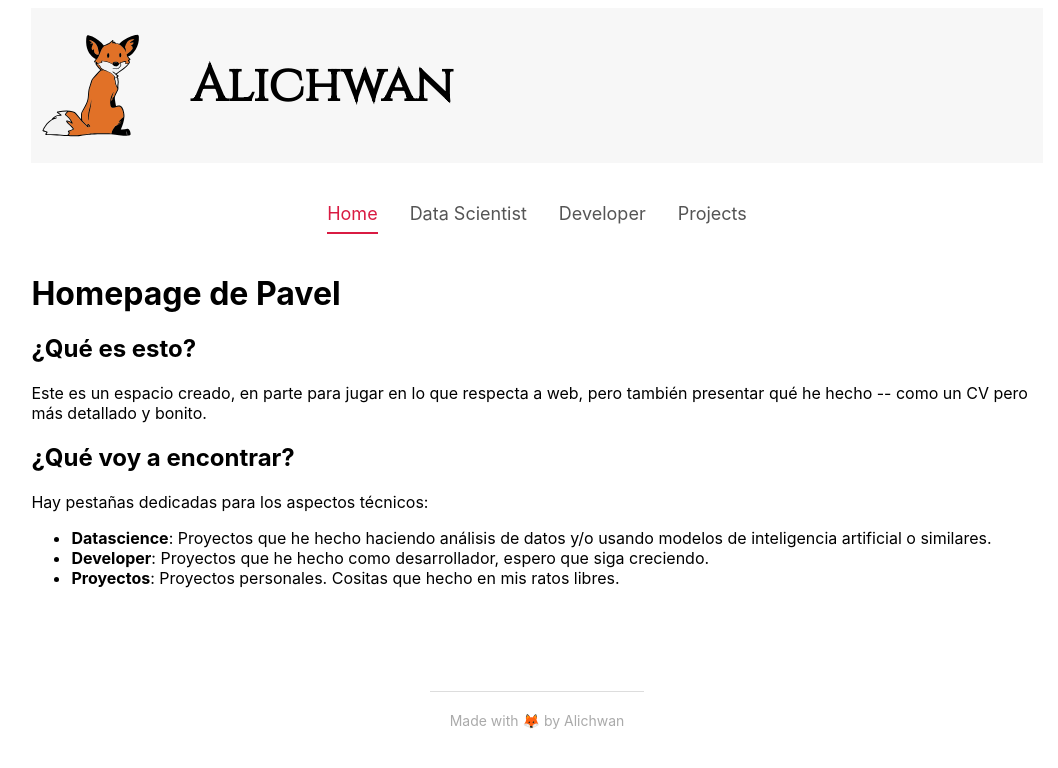
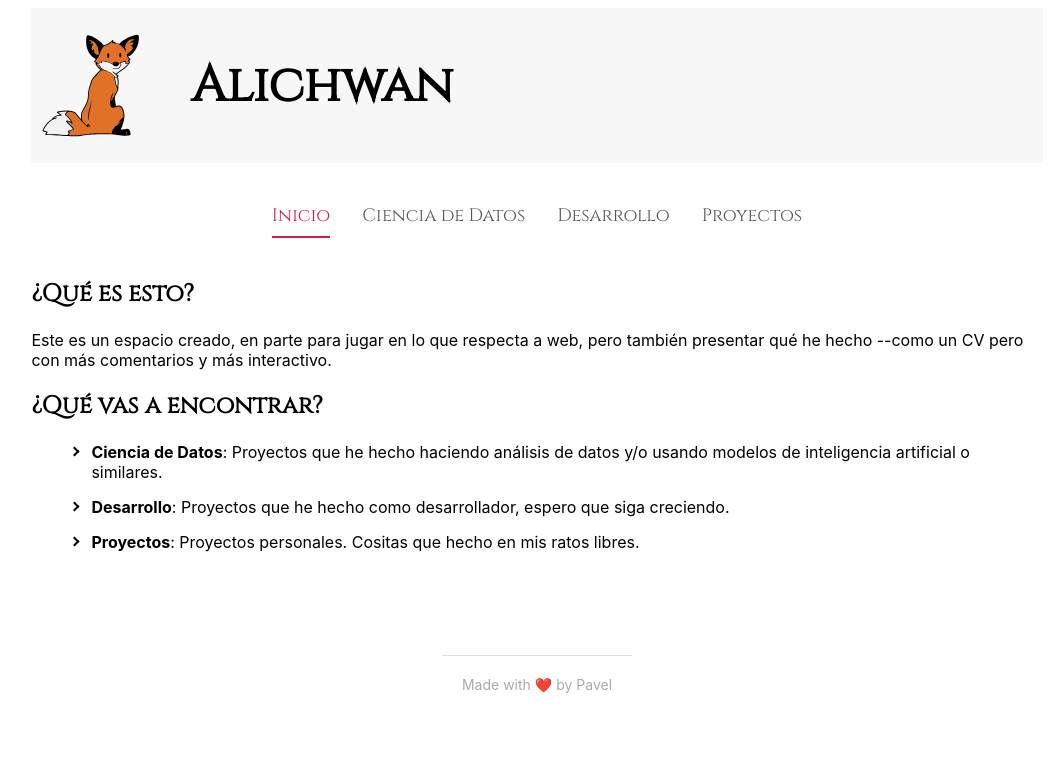
Before and after one commit to alichwan/HomePage, a Svelte app: page / in a window 1280 px wide. Shown: the top 768 px of the page, without its empty margins (103-1161 px from the left). Built offline with nearby package versions, Linux system fonts and the light colour scheme.

Commit message:
cambio de fonts de h2, h3 y tabs para pantallas grandes. textos de database cambiadas. cambios en diseño de tarjeta, se añade linea roja. Footer, se cambia el zorro por un corazon

```diff
--- a/src/App.svelte
+++ b/src/App.svelte
@@ -8,8 +8,8 @@
 	import ProjectsTab from './components/ProjectsTab.svelte';
 
 	// Tabs
-	let items = ['Home','Data Scientist', 'Developer', 'Projects'];
-	let activeItem = 'Home';
+	let items = ['Inicio','Ciencia de Datos', 'Desarrollo', 'Proyectos'];
+	let activeItem = 'Inicio';
 	const tabChange = (e) => {
 		activeItem = e.detail;
 	}
@@ -19,13 +19,13 @@
 <Header/>
 	<main>
 		<Tabs {activeItem} {items} on:tabChange={tabChange}/>
-		{#if activeItem == 'Home'}
+		{#if activeItem == 'Inicio'}
 			<Home/>
-		{:else if activeItem === 'Data Scientist'}
+		{:else if activeItem === 'Ciencia de Datos'}
 			<DataScientistTab />
-		{:else if activeItem === 'Developer'}
+		{:else if activeItem === 'Desarrollo'}
 			<DeveloperTab />
-			{:else if activeItem === 'Projects'}
+			{:else if activeItem === 'Proyectos'}
 			<ProjectsTab />
 		{/if}
 	</main>
--- a/src/components/DataScientistTab.svelte
+++ b/src/components/DataScientistTab.svelte
@@ -11,7 +11,7 @@
 </script>
 
 <div class="data-div">
-  <h1>Proyectos de ciencias de datos</h1>
+  <h2>Proyectos de ciencias de datos</h2>
   <p>
     Estos son algunos de los proyectos que he hecho como cientifico de datos.
     Esto es, haciendo análisis y limpieza de datos; creando modelos de clasificación;
@@ -21,7 +21,7 @@
 </div>
 
 <style>
-  /* .data-div {
-    background-color: rgba(145, 255, 187,0.2);
-  } */
+  h2 {
+    font-family: 'Cinzel', Arial, Helvetica, sans-serif;
+  }
 </style>
--- a/src/components/DeveloperTab.svelte
+++ b/src/components/DeveloperTab.svelte
@@ -11,16 +11,17 @@
 </script>
 
 <div class="data-div">
-  <h1>Proyectos como desarollador</h1>
+  <h2>Proyectos como desarollador</h2>
   <p>
-    Estos son algunos de los proyectos que he hecho como desarrollador.
-    Me interesa más la parte de front-end que de back-end. Sin embargo, ambas me llaman mucho la atención.
+    Estos son trabajos que he hecho como desarrollador.
+    <br>
+    Si bien me interesa tanto el desarrollo en frontend como en backend, el primero me llama más la atención.
   </p>
   <CardsList {info}/>
 </div>
 
 <style>
-  /* .dev-div {
-    background-color: rgba(145, 213, 255, 0.2);
-  } */
+  h2 {
+    font-family: 'Cinzel', Arial, Helvetica, sans-serif;
+  }
 </style>
--- a/src/components/Footer.svelte
+++ b/src/components/Footer.svelte
@@ -1,5 +1,5 @@
 <footer>
-  <div class="copyright">Made with 🦊 by Alichwan</div>
+  <div class="copyright">Made with ❤️ by Pavel</div>
 </footer>
 
 <style>
--- a/src/components/Header.svelte
+++ b/src/components/Header.svelte
@@ -17,7 +17,7 @@
   h1{
     position: relative;
     text-align: center;
-    margin-left: 5%;
+    margin-left: 7%;
     margin-right: 5%;
     font-size: 40px;
     font-family: 'Cinzel', Arial, Helvetica, sans-serif;
--- a/src/components/Home.svelte
+++ b/src/components/Home.svelte
@@ -3,23 +3,38 @@
 </script>
 
 <div class="home-div">
-  <h1>Homepage de Pavel</h1>
   <h2>¿Qué es esto?</h2>
   <p>
     Este es un espacio creado, en parte para jugar en lo que respecta a web,
-    pero también presentar qué he hecho -- como un CV pero más detallado y bonito.
+    pero también presentar qué he hecho --como un CV pero con más comentarios y más interactivo.
   </p>
-  <h2>¿Qué voy a encontrar?</h2>
-  <p>
-    Hay pestañas dedicadas para los aspectos técnicos:
-  </p>
+  <h2>¿Qué vas a encontrar?</h2>
     <ul>
-      <li><strong>Datascience</strong>: Proyectos que he hecho haciendo análisis de datos y/o usando modelos de inteligencia artificial o similares.</li>
-      <li><strong>Developer</strong>: Proyectos que he hecho como desarrollador, espero que siga creciendo.</li>
+      <li><strong>Ciencia de Datos</strong>: Proyectos que he hecho haciendo análisis de datos y/o usando modelos de inteligencia artificial o similares.</li>
+      <li><strong>Desarrollo</strong>: Proyectos que he hecho como desarrollador, espero que siga creciendo.</li>
       <li><strong>Proyectos</strong>: Proyectos personales. Cositas que hecho en mis ratos libres.</li>
     </ul>
 </div>
 
 <style>
-
+  h2 {
+    font-family: 'Cinzel', Arial, Helvetica, sans-serif;
+  }
+  li {
+    margin-bottom: 15px;
+    list-style: none;
+    position: relative;
+    padding: 0 0 0 20px;
+  }
+  li::before {
+    content: "";
+    position: absolute;
+    left: 0;
+    top: 6px;
+    height: 5px;
+    width: 5px;
+    border: 1px solid black;
+    border-width: 2px 2px 0 0;
+    transform: rotate(45deg);
+  }
 </style>
--- a/src/shared/Card.svelte
+++ b/src/shared/Card.svelte
@@ -4,7 +4,7 @@
 <style>
   .card{
     background: #fff;
-    padding: 20px;
+    padding: 10px;
     border-radius: 6px;
     box-shadow: 0px 2px 4px rgba(0, 0, 0, 0.1);
   }
--- a/src/shared/CardDetails.svelte
+++ b/src/shared/CardDetails.svelte
@@ -7,20 +7,25 @@
   // handle details
   const handleDetails = (id) => {
     showDetails = !showDetails;
-  }
+  };
+
+  const handleBody = (text) => {
+    console.log(text);
+    return text.replace("\n","<br>");
+  };
 
 </script>
 
 <Card>
   <div class="card">
-    <h3>{ card.title }</h3>
+    <h3 class="title">{ card.title }</h3>
     <div class="answer" on:click={()=> handleDetails(card.id)}>
       {#if showDetails}
-        <span class="place">{ card.place }</span>
-        <span class="dates">{ card.dates }</span>
-        <span class="where">{ card.where }</span>
-        <span class="body">{ card.body }</span>
-        {#if card.observations.length > 0}
+        <span class="at">{ card.at }</span>
+        <span class="dates">📆 { card.dates }</span>
+        <span class="where">🌎 { card.where }</span>
+        <span class="body">{ handleBody(card.body) }</span>
+        {#if card.observations}
           <span class="observations">Observaciones: { card.observations }</span>
         {/if}
 			{:else }
@@ -52,7 +57,22 @@
   .read-more{
     color: rgb(143, 143, 143);
   }
+  .title {
+    font-family: 'Cinzel', Arial, Helvetica, sans-serif;
+  }
   .observations{
+    color: rgb(130, 130, 130);
+  }
+  .dates{
     color: rgb(170, 170, 170);
   }
+  .where{
+    color: rgb(170, 170, 170);
+  }
+  .at {
+    font-weight: 500;
+  }
+  .body {
+    border-left: 2px solid #d91b42;
+  }
 </style>
--- a/src/shared/Tabs.svelte
+++ b/src/shared/Tabs.svelte
@@ -54,6 +54,7 @@
     font-size: 18px;
     color: #555;
     cursor: pointer;
+    font-family: 'Cinzel', Arial, Helvetica, sans-serif;
   }
   .active{
     color: #d91b42;
--- a/src/stores/DataScienceStore.js
+++ b/src/stores/DataScienceStore.js
@@ -5,20 +5,20 @@ const DataScienceStore = writable(
     {
       id: 1,
       title: "Desarrollo de clasificación de proyectos",
-      place: "Corporación de Fomento de la Producción (CORFO)",
-      dates: "01/2022-07/2022",
+      at: "Corporación de Fomento de la Producción (CORFO)",
+      dates: "enero 2022 - julio 2022",
       where: "Santiago, Chile",
-      body: "Aumento de información disponible en base de datos al automatizar la clasificación de proyectos en variadas dimensiones.",
+      body: "CORFO tiene que tratar con una gran cantidad de proyectos que postulan a fondos concursables. Además, mucha información es omitida por los postulantes, pero que a CORFO le gustaría saber. Se busca automatizar la clasificación de proyectos para distintos atributos como son el mercado objetivo al que pertenece el proyecto, si sigue un modelo de economía circular o no, si sigue un enfoque de desarrollo sustentable, entre otros. Se hace procesamiento de los atributos de texto de los proyectos como fuente principal de información para la clasificación.",
       observations: ""
     },
     {
       id: 2,
       title: "Desarrollo de métricas para evitar proyectos duplicados",
-      place: "Corporación de Fomento de la Producción (CORFO)",
-      dates: "08/2020-12/2020",
+      at: "Corporación de Fomento de la Producción (CORFO)",
+      dates: "agosto 2020 - diciembre 2020",
       where: "Santiago, Chile",
-      body: "Reducir la cantidad de proyectos duplicados al crear una métrica que considere similaridad en proyectos postulados. Procesamiento de texto de proyectos para poder aumentar las fuentes de información disponible al crear la métrica",
-      observations: ""
+      body: "CORFO, para promover la innovación, reparte fondos en distintos concursos, donde los mejores proyectos postulados llegan a recibir dichos fondos. Al haber una gran cantidad de proyectos, es posible que se repitan (de manera consciente o inconsciente) algunos proyectos. Para reducir la cantidad de proyectos duplicados se cre una métrica que considere similaridad en proyectos postulados y se hace un ordenamiento de los más similares, permitiendo un posterior análisis por parte de expertos. Además se hizo procesamiento de texto de proyectos para poder aumentar las fuentes de información disponible.",
+      observations: "Es interesante notar que algunos proyectos se parafraseaban para significar lo mismo sin repetir el texto, por lo que un comparador de texto bruto no hubiera podido realizar la tarea de manera confiable."
     }
   ]);
 
--- a/src/stores/DeveloperStore.js
+++ b/src/stores/DeveloperStore.js
@@ -5,19 +5,19 @@ const DeveloperStore = writable(
     {
       id: 1,
       title: "Esta página",
-      place: "Independiente",
-      dates: "07/2022-actualidad",
-      where: "",
-      body: "Esta página es para experimentar el uso de Svelte y, en general, para crear algo de este estilo.",
+      at: "Independiente",
+      dates: "julio 2022 - actualidad",
+      where: "Santiago, Chile",
+      body: "Esta página se creó como un primer proyecto propio de creación de página web. Este proyecto está en su mayor parte escrita en Svelte.",
       observations: ""
     },
     {
       id: 2,
       title: "Desarrollador de API",
-      place: "Corte Suprema / Instituto Milenio Fundamentos de los Datos",
-      dates: "01/2021-03/2021",
+      at: "Corte Suprema / Instituto Milenio Fundamentos de los Datos",
+      dates: "enero 2021 - marzo 2021",
       where: "Santiago, Chile",
-      body: "Creación de una API en Flask que permite seleccionar, crear, entrenar, probar y usar modelos de machine learning enfocados en el ámbito jurídico.",
+      body: "Creación de una API en Flask que permite seleccionar, crear, entrenar, probar y usar modelos de machine learning enfocados en el ámbito jurídico. Se programó casi en su totalidad en python. El grupo de trabajo era de 8 personas: la mayoría trabajando en la parte de creacion y entrenamiento de modelos; el resto , incluyendome, trabajabamos en la conexión de los modelos con los endpoints",
       observations: "A pesar de que está en la frontera de data science y developer, es mejor considerarlo como un proyecto de web, pues estuve más enfocado en la conexión de los modelos con el backend que de la creacion misma de los modelos"
     },
   ]);
```
